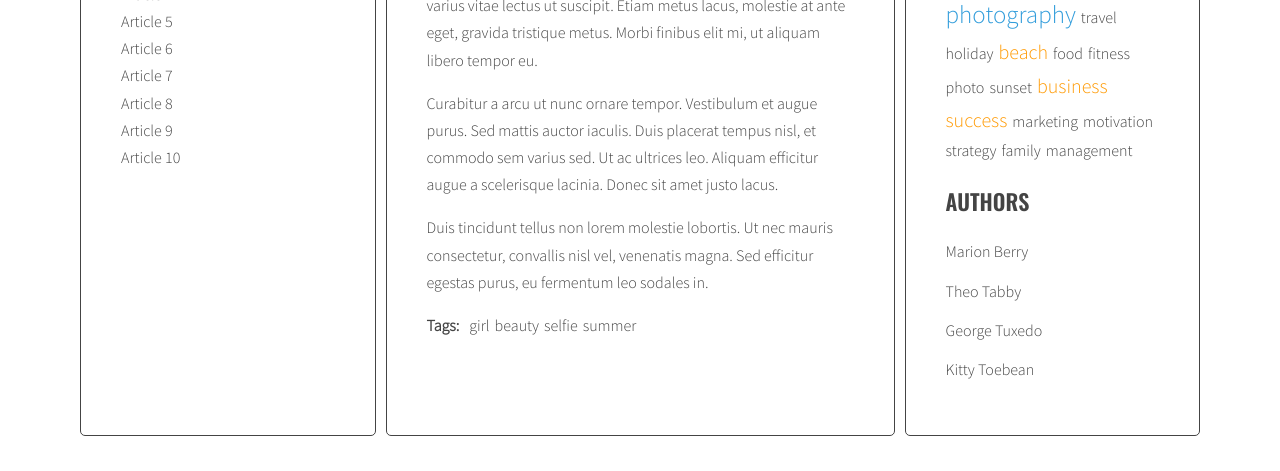
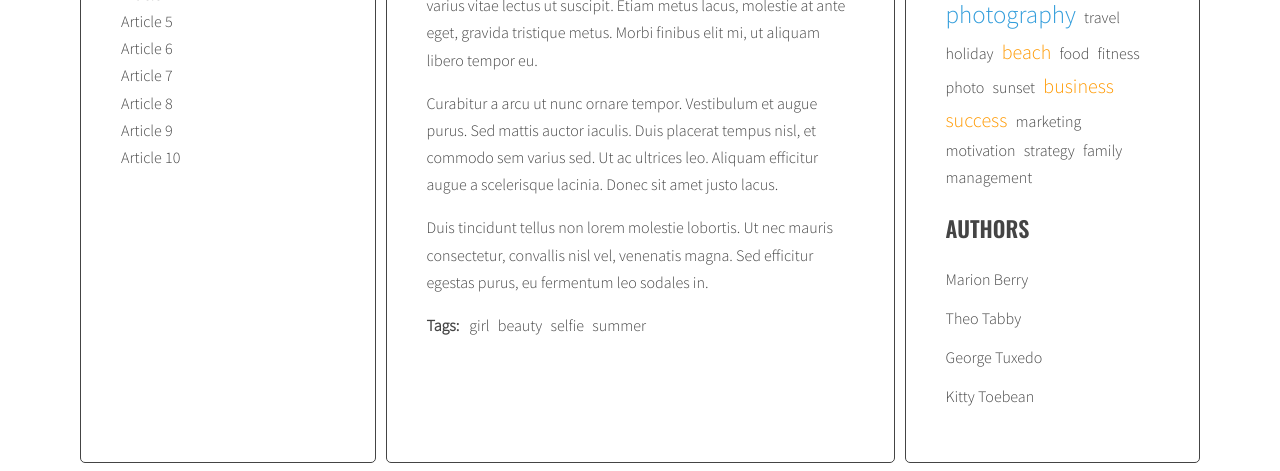
Before and after one commit to Wasil-pl/javascript-blog, a website: page index.html in a window 1280 px wide. Shown: the part 459-930 px from the top of the page. Before the commit the page ends 903 px from the top, so only its background shows below. Drawn offline with nearby package versions, Linux system fonts and the light colour scheme.

Commit message:
Add Handlebars templates

```diff
--- a/index.html
+++ b/index.html
@@ -221,7 +221,26 @@
           </main>
         </div>
       </div>
-
+    <script id="template-article-link" type="text/x-handlebars-template">
+      <li><a href="#{{ id }}"><span>{{ title }}</span></a></li>
+    </script>
+    <script id="article-tags-link" type="text/x-handlebars-template">
+      <li><a href="#tag-{{ id }}">{{ title }}</a></li>
+    </script>
+    <script id="article-author-link" type="text/x-handlebars-template">
+      <a href="#author-{{ id }}">{{ title }}</a>
+    </script>
+    <script id="tags-link" type="text/x-handlebars-template">
+      {{#each tags}}
+      <li><a class="{{ className }}" href="#tag-{{ tag }}">{{ tag }}</a></li>
+      {{/each}}
+    </script>
+    <script id="authors-link" type="text/x-handlebars-template">
+      {{#each authors}}
+      <li><a href="#author-{{ authorName }}">{{ authorName }}</a></li>
+      {{/each}}
+    </script>
+    <script src="https://cdnjs.cloudflare.com/ajax/libs/handlebars.js/4.1.0/handlebars.min.js"></script>
     <script src="js/script.js"></script>
 </body>
 </html>
--- a/js/script.js
+++ b/js/script.js
@@ -1,4 +1,11 @@
 'use strict';
+const templates = {
+  articleLink: Handlebars.compile(document.querySelector('#template-article-link').innerHTML),
+  tagsLink: Handlebars.compile(document.querySelector('#article-tags-link').innerHTML),
+  authorLink: Handlebars.compile(document.querySelector('#article-author-link').innerHTML),
+  tagCloudLink: Handlebars.compile(document.querySelector('#tags-link').innerHTML),
+  authorCloudLink: Handlebars.compile(document.querySelector('#authors-link').innerHTML)
+};
 
 const optCloudClassCount = 5;
 const optCloudClassPrefix = 'tag-size-';
@@ -27,7 +34,8 @@ const generateTitleLinks = function(customSelector = ''){
   for(let article of articles){
     const articleId = article.getAttribute('id');
     const articleTitle = article.querySelector('.post-title').innerHTML;
-    const linkHTML = '<li><a href="#' + articleId + '"><span>' + articleTitle + '</span></a></li>';
+    const linkHTMLData = {id: articleId, title: articleTitle};
+    const linkHTML = templates.articleLink(linkHTMLData);
     titlesWrapper.insertAdjacentHTML('beforeend', linkHTML);
   }
   const links = document.querySelectorAll('.titles a');
@@ -69,7 +77,8 @@ const generateTags = function(){
     const articleTags = article.getAttribute('data-tags');
     const articleTagsArray = articleTags.split(' ');
     for(let tag of articleTagsArray){
-      const linkHTML = '<li><a href="#tag-' + tag + '">' + tag + '</a></li>';
+      const linkHTMLData = {id: tag, title: tag};
+      const linkHTML = templates.tagsLink(linkHTMLData);
       if(!allTags[tag]) {
         allTags[tag] = 1;
       } else {
@@ -82,11 +91,12 @@ const generateTags = function(){
   document.querySelector('.tags').innerHTML = '';
   const tagList = document.querySelector('.tags');
   const tagsParams = calculateTagsParams(allTags);
-  let allTagsHTML = '';
+  const allTagsData = {tags: []};
   for(let tag in allTags){
-    allTagsHTML += '<li><a class="' + calculateTagClass(allTags[tag], tagsParams) +'" href="#tag-' + tag + '">' + tag + '</a></li>';
+    allTagsData.tags.push({ tag: tag, count: allTags[tag], className: calculateTagClass(allTags[tag], tagsParams) });
   }
-  tagList.innerHTML = allTagsHTML;
+  tagList.innerHTML = templates.tagCloudLink(allTagsData);
+  console.log(allTagsData);
 };
 
 generateTags();
@@ -125,7 +135,8 @@ const generateAuthors = function(){
     const authorName = authorNameBy.replace('by ', '');
     article.setAttribute('data-author', authorName);
     article.querySelector('.post-author').innerHTML = '';
-    const linkHTML = '<a href="#author-' + authorName + '">' + authorName + '</a>';
+    const linkHTMLData = {id: authorName, title: authorName};
+    const linkHTML = templates.authorLink(linkHTMLData);
     const authorArticle = article.querySelector('.post-author');
     authorArticle.insertAdjacentHTML('beforeend', linkHTML);
     if(!allAuthors[authorName]) {
@@ -135,11 +146,11 @@ const generateAuthors = function(){
     }
   }
   const authorList = document.querySelector('.authors');
-  let allAuthorsHTML = '';
+  const allAuthorsData = {authors: []};
   for(let authorName in allAuthors){
-    allAuthorsHTML += '<li><a href="#author-' + authorName + '">' + authorName + '</a></li>';
+    allAuthorsData.authors.push({authorName: authorName});
   }
-  authorList.innerHTML = allAuthorsHTML;
+  authorList.innerHTML = templates.authorCloudLink(allAuthorsData);
 };
 
 generateAuthors();
```
Also changed, not shown: .eslintrc.json.
